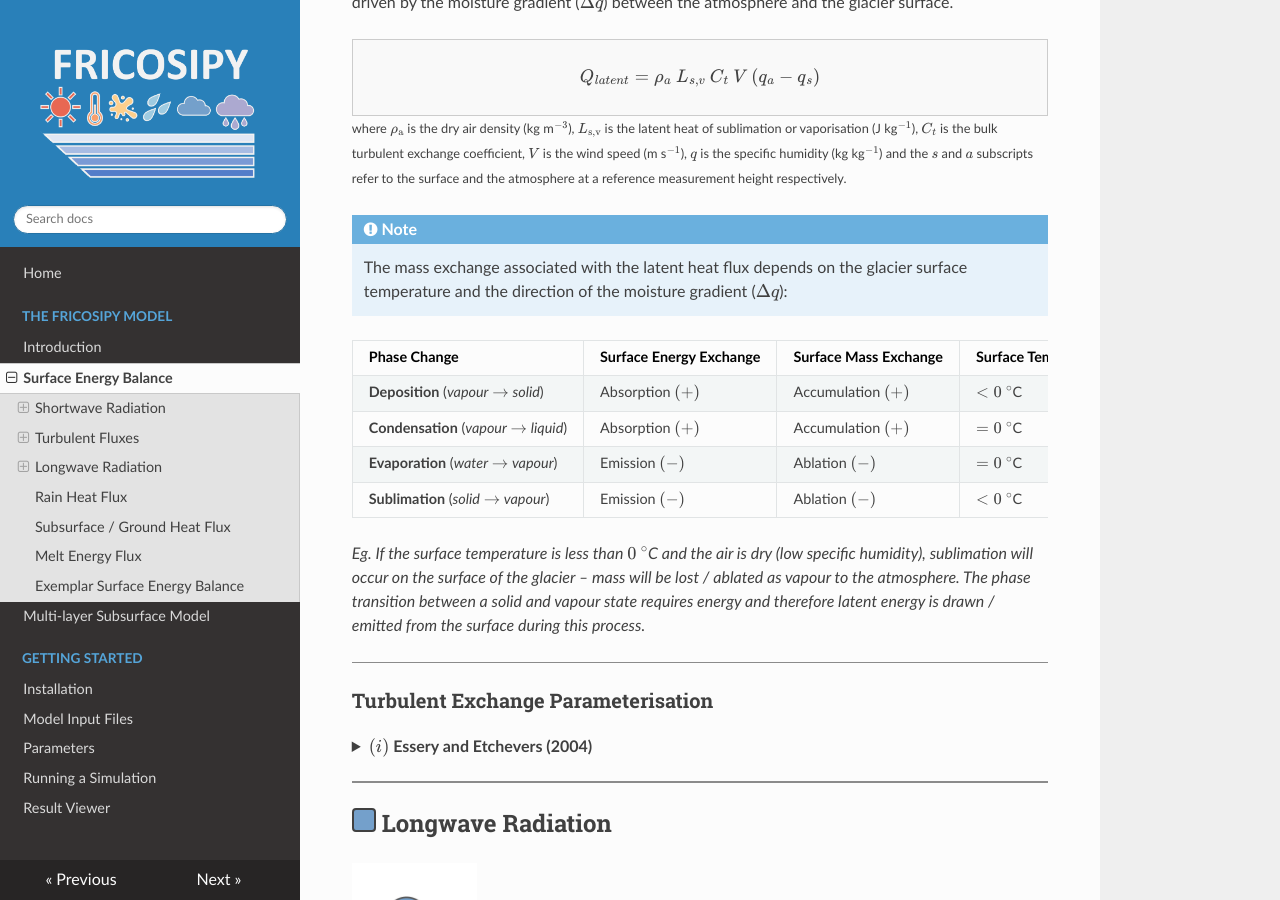
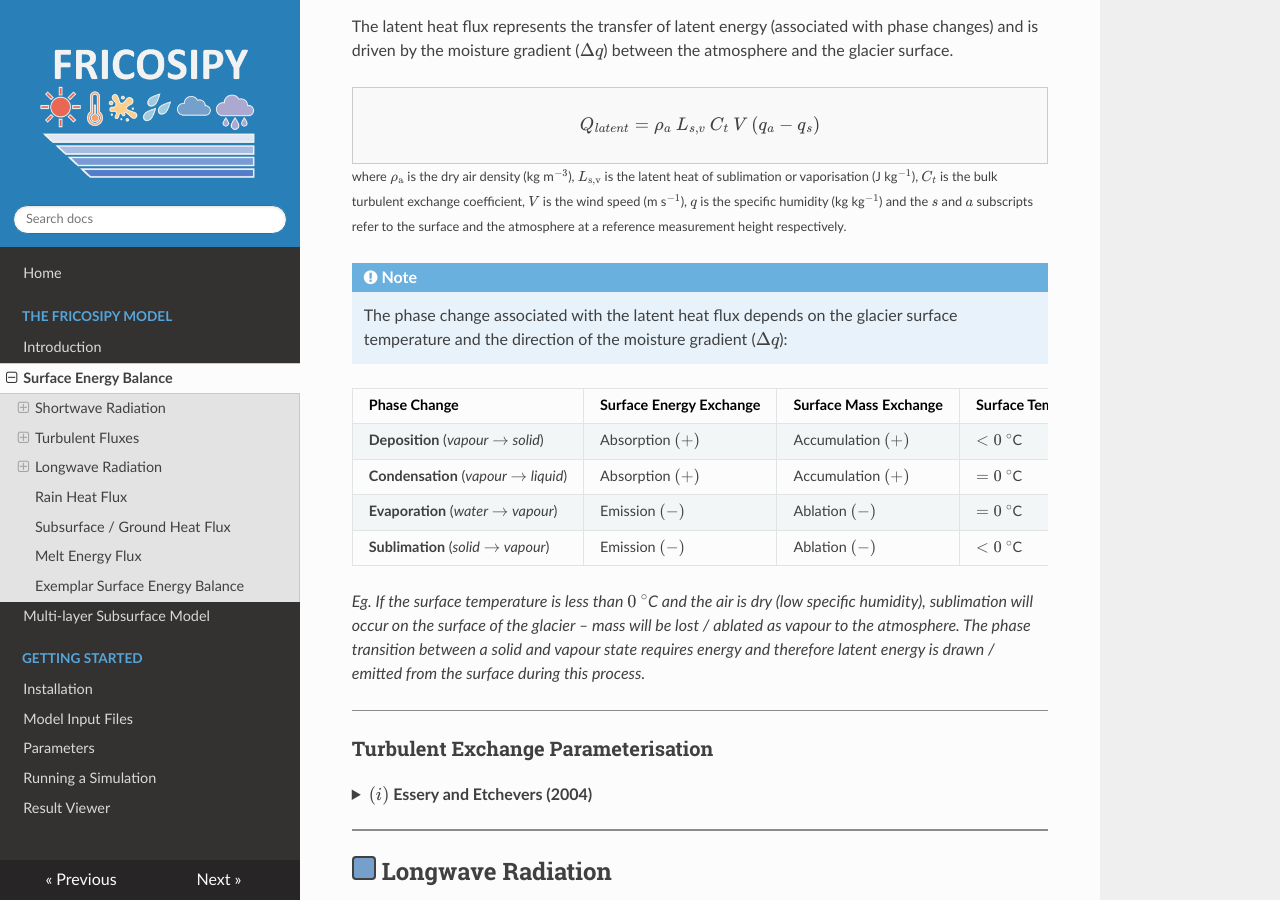
Before and after one commit to MarcusGastaldello/FRICOSIPY, an MkDocs documentation site: the page built from docs/surface_energy_balance.md, in a window 1280 px wide and 900 px high, scrolled down 4073 px. Built offline with MkDocs 1.6.1, drawn with Linux system fonts in a browser that asks for light colours; nearby versions of some CDN libraries; some of the changed text lies outside the part shown.

Commit message:
Update surface_energy_balance.md

```diff
--- a/docs/surface_energy_balance.md
+++ b/docs/surface_energy_balance.md
@@ -183,7 +183,7 @@
 
 !!! note
 
-    The mass exchange associated with the latent heat flux depends on the glacier surface temperature and the direction of the moisture gradient ($\Delta q$):
+    The phase change associated with the latent heat flux depends on the glacier surface temperature and the direction of the moisture gradient ($\Delta q$):
 
 | Phase Change | Surface Energy Exchange | Surface Mass Exchange | Surface Temp |
 |-----------|----------|-----------|------------|
```
Also changed, not shown: other parts of docs/surface_energy_balance.md (+1 -1 lines).
